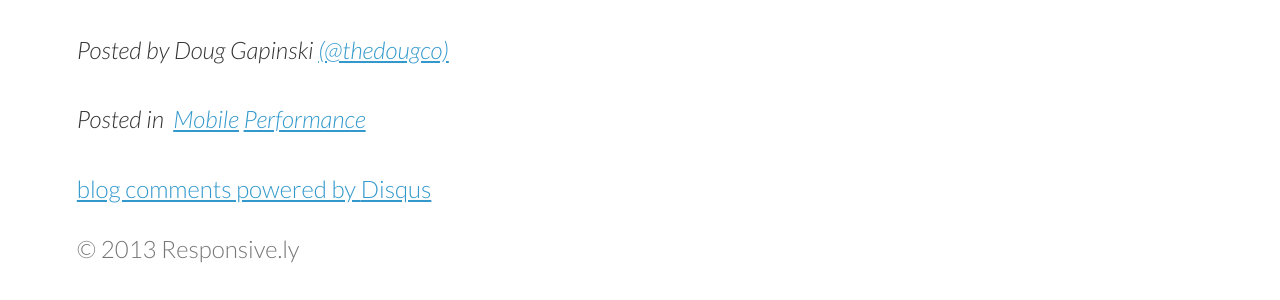
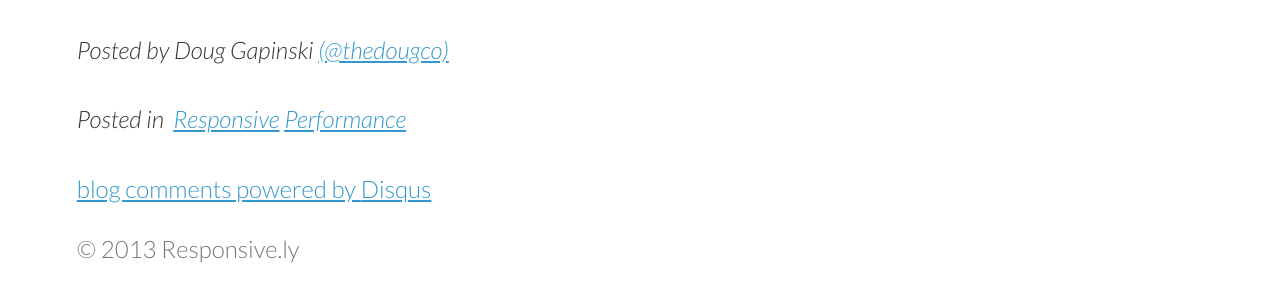
Before and after one commit to thedougco/responsive.ly, a Jekyll site: the page built from _posts/2013-03-17-higher-education-makes-progress-in-responsive.md, in a window 1280 px wide. Shown: the part 1448-1748 px from the top of the page. Built offline with Jekyll 4.4.1, drawn with Linux system fonts in a browser that asks for light colours; nearby versions of some CDN libraries; Markdown is read by kramdown in place of the engine named in the settings; comment, search, counter and statistics services are not loaded.

Commit message:
post edits

```diff
--- a/_posts/2013-03-17-higher-education-makes-progress-in-responsive.md
+++ b/_posts/2013-03-17-higher-education-makes-progress-in-responsive.md
@@ -2,9 +2,9 @@
 layout: post
 title: "Responsive Design for Colleges and Universities"
 date: 2013-03-17
-categories: [Mobile, Performance]
+categories: [Responsive, Performance]
 ---
-<img src="college.png" width="100%" alt="An old illustration of an historic US University." />
+<img src="images/college.png" width="100%" alt="An old illustration of an historic US University." />
 
 What are colleges and universities doing to catch up to the evolving practice of responsive design? The answer is that #RWD practices vary wildly by institution.
 
```
Also changed, not shown: images/college.png (added).
